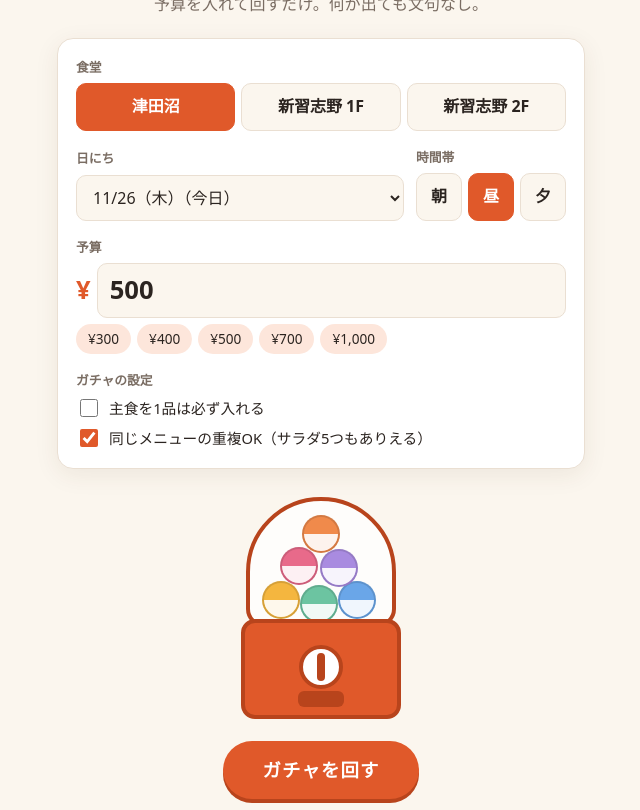
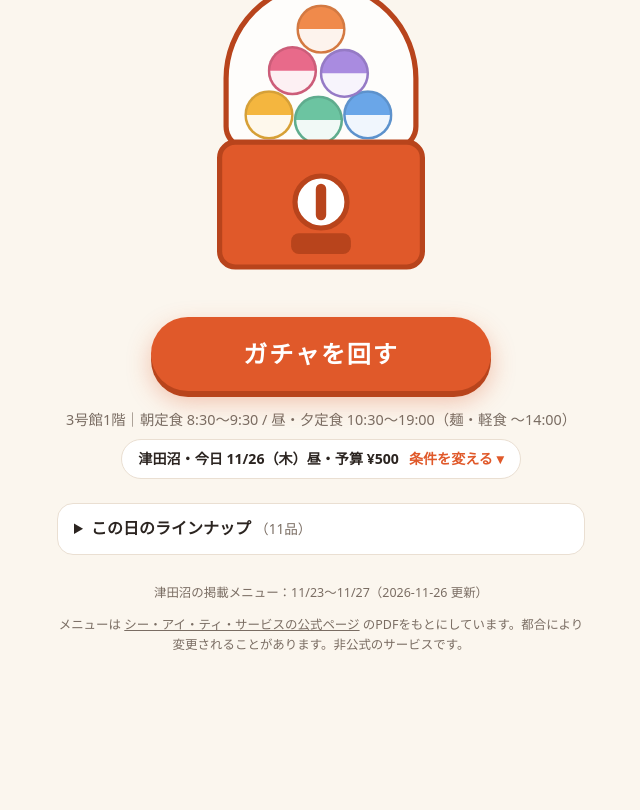
Before and after one commit to frogama55/gakushoku-gacha, a plain HTML site: page index.html in a window 1280 px wide. Shown: the part 116-926 px from the top of the page, without its empty margins (319-959 px from the left). After the commit the page ends 832 px from the top, so only its background shows below. Drawn offline with Linux system fonts and the light colour scheme.

Commit message:
ガチャを回すことを画面の主役にし、条件は要約1行に折りたたむ
開いてすぐガチャ本体と「ガチャを回す」ボタンが目に入るよう、条件パネルより上に置いた。
機械とボタンを大きくし、条件は「食堂・日付・時間帯・予算」の要約1行から開いて変える形にした。

Co-Authored-By: Claude Opus 5.5 <noreply@anthropic.com>

```diff
--- a/app.js
+++ b/app.js
@@ -199,6 +199,22 @@
     if (!items.length) status.textContent = note || "この日・時間帯はメニューがありません";
     else status.textContent = note || `${caf.place}｜${caf.hours}`;
     $("spin").disabled = items.length === 0;
+    renderSummary();
+  }
+
+  // 折りたたんだ設定の1行要約：「第一食堂・11/26（木）昼・予算 ¥500」
+  function renderSummary() {
+    const caf = cafeteria();
+    const d = parseIso(state.date);
+    const today = state.date === isoLocal(new Date()) ? "今日 " : "";
+    const budget = Math.floor(Number($("budget").value));
+    const extras = [$("requireMain").checked && "主食あり", !$("allowDup").checked && "重複なし"].filter(Boolean);
+    $("summary").textContent = [
+      caf.name,
+      `${today}${d.getMonth() + 1}/${d.getDate()}（${WEEKDAYS[d.getDay()]}）${data.slots[state.slot]}`,
+      budget > 0 ? `予算 ${yen(budget)}` : "予算未入力",
+      ...extras,
+    ].join("・");
   }
 
   const MACHINE_FX = ["spinning", "dropped", "shake", "shake-soft", "glow-gold", "glow-rainbow", "explode"];
@@ -291,6 +307,7 @@
     const budget = Math.floor(Number($("budget").value));
     if (!Number.isFinite(budget) || budget <= 0) {
       $("status").textContent = "予算を入力してください";
+      $("settings").open = true;
       $("budget").focus();
       return;
     }
@@ -403,13 +420,14 @@
     [300, 400, 500, 700, 1000].forEach((v) => {
       const b = document.createElement("button");
       b.type = "button"; b.textContent = yen(v);
-      b.addEventListener("click", () => { $("budget").value = v; persist(); });
+      b.addEventListener("click", () => { $("budget").value = v; persist(); renderSummary(); });
       $("budgetChips").appendChild(b);
     });
 
     $("date").addEventListener("change", (e) => { state.date = e.target.value; renderSlots(); renderLineup(); clearResult(); });
     $("budget").addEventListener("change", persist);
-    ["requireMain", "allowDup"].forEach((k) => $(k).addEventListener("change", persist));
+    $("budget").addEventListener("input", renderSummary);
+    ["requireMain", "allowDup"].forEach((k) => $(k).addEventListener("change", () => { persist(); renderSummary(); }));
     $("spin").addEventListener("click", spin);
     $("again").addEventListener("click", spin);
     $("copy").addEventListener("click", copyResult);
--- a/index.html
+++ b/index.html
@@ -12,10 +12,42 @@
     <header class="hero">
       <p class="eyebrow">今日なに食べる？</p>
       <h1>学食ガチャ</h1>
-      <p class="lead">予算を入れて回すだけ。何が出ても文句なし。</p>
     </header>
 
-    <section class="panel" aria-label="条件">
+    <section class="machine-area">
+      <div class="machine-scale">
+        <div class="machine" id="machine" aria-hidden="true">
+          <div class="dome">
+            <span class="ball b1"></span><span class="ball b2"></span><span class="ball b3"></span>
+            <span class="ball b4"></span><span class="ball b5"></span><span class="ball b6"></span>
+          </div>
+          <div class="body">
+            <div class="knob" id="knob"></div>
+            <div class="slot-hole"></div>
+          </div>
+          <div class="capsule" id="capsule"><span></span></div>
+          <div class="burst" id="burst"></div>
+        </div>
+      </div>
+      <button class="spin" id="spin" type="button">ガチャを回す</button>
+      <p class="status" id="status" role="status"></p>
+    </section>
+
+    <details class="settings" id="settings">
+      <summary>
+        <span class="sum-text" id="summary"></span>
+        <span class="sum-edit"></span>
+      </summary>
+      <div class="panel" aria-label="条件">
+        <div class="field">
+          <label class="label" for="budget">予算</label>
+          <div class="budget">
+            <span class="yen">¥</span>
+            <input id="budget" type="number" inputmode="numeric" min="50" step="10" value="500">
+          </div>
+          <div class="chips" id="budgetChips"></div>
+        </div>
+
         <div class="field">
           <span class="label">食堂</span>
           <div class="seg" id="cafeteria" role="radiogroup"></div>
@@ -32,38 +64,13 @@
           </div>
         </div>
 
-      <div class="field">
-        <label class="label" for="budget">予算</label>
-        <div class="budget">
-          <span class="yen">¥</span>
-          <input id="budget" type="number" inputmode="numeric" min="50" step="10" value="500">
-        </div>
-        <div class="chips" id="budgetChips"></div>
-      </div>
-
         <div class="field opts">
           <span class="label">ガチャの設定</span>
           <label class="check"><input type="checkbox" id="requireMain"> 主食を1品は必ず入れる</label>
           <label class="check"><input type="checkbox" id="allowDup" checked> 同じメニューの重複OK（サラダ5つもありえる）</label>
         </div>
-    </section>
-
-    <section class="machine-area">
-      <div class="machine" id="machine" aria-hidden="true">
-        <div class="dome">
-          <span class="ball b1"></span><span class="ball b2"></span><span class="ball b3"></span>
-          <span class="ball b4"></span><span class="ball b5"></span><span class="ball b6"></span>
       </div>
-        <div class="body">
-          <div class="knob" id="knob"></div>
-          <div class="slot-hole"></div>
-        </div>
-        <div class="capsule" id="capsule"><span></span></div>
-        <div class="burst" id="burst"></div>
-      </div>
-      <button class="spin" id="spin" type="button">ガチャを回す</button>
-      <p class="status" id="status" role="status"></p>
-    </section>
+    </details>
 
     <section class="result" id="result" hidden aria-live="polite">
       <p class="badge" id="badge"></p>
--- a/style.css
+++ b/style.css
@@ -41,10 +41,26 @@ body {
 }
 .wrap { max-width: 560px; margin: 0 auto; padding: 24px 16px 48px; }
 
-.hero { text-align: center; margin-bottom: 20px; }
+.hero { text-align: center; margin-bottom: 4px; }
 .eyebrow { margin: 0; color: var(--accent); font-weight: 700; letter-spacing: .08em; font-size: .85rem; }
-h1 { margin: 2px 0 4px; font-size: 2.2rem; letter-spacing: .04em; }
-.lead { margin: 0; color: var(--muted); }
+h1 { margin: 0; font-size: 1.9rem; letter-spacing: .04em; line-height: 1.3; }
+
+/* ===== settings（添え物：普段は1行の要約だけ） ===== */
+.settings { margin-top: 6px; }
+.settings > summary {
+  list-style: none;
+  display: flex; align-items: center; justify-content: center; gap: 10px; flex-wrap: wrap;
+  margin: 0 auto; width: fit-content; max-width: 100%;
+  padding: 8px 16px; border-radius: 999px;
+  background: var(--surface); border: 1px solid var(--line);
+  font-size: .88rem; color: var(--muted); cursor: pointer;
+}
+.settings > summary::-webkit-details-marker { display: none; }
+.settings .sum-text { color: var(--ink); font-weight: 600; text-align: center; }
+.settings .sum-edit { color: var(--accent); font-weight: 700; white-space: nowrap; }
+.settings .sum-edit::after { content: "条件を変える ▾"; }
+.settings[open] .sum-edit::after { content: "閉じる ▴"; }
+.settings .panel { margin-top: 10px; }
 
 .panel {
   background: var(--surface);
@@ -103,7 +119,10 @@ select, input[type="number"] {
 .check input { width: 18px; height: 18px; accent-color: var(--accent); }
 
 /* ===== machine ===== */
-.machine-area { display: grid; justify-items: center; gap: 14px; margin: 28px 0 8px; }
+.machine-area { display: grid; justify-items: center; gap: 16px; margin: 12px 0 8px; }
+/* 機械を大きく見せる（.machine 自体は震え演出で transform を使うので外側で拡大） */
+.machine-scale { width: 234px; height: 320px; } /* 出てきたカプセルの分まで高さを取る */
+.machine-scale .machine { transform-origin: 0 0; scale: 1.3; }
 .machine { position: relative; width: 180px; height: 230px; }
 .dome {
   position: absolute; left: 15px; top: 0; width: 150px; height: 130px;
@@ -147,14 +166,18 @@ select, input[type="number"] {
 @keyframes drop { to { opacity: 1; transform: translateY(14px) scale(1); } }
 
 .spin {
-  font: inherit; font-size: 1.15rem; font-weight: 800; letter-spacing: .06em;
+  font: inherit; font-size: 1.5rem; font-weight: 900; letter-spacing: .08em;
   color: var(--accent-ink); background: var(--accent);
-  border: 0; border-radius: 999px; padding: 14px 40px; cursor: pointer;
-  box-shadow: 0 4px 0 var(--machine-dark);
-  transition: transform .08s;
+  border: 0; border-radius: 999px; padding: 18px 24px; cursor: pointer;
+  width: min(100%, 340px);
+  box-shadow: 0 6px 0 var(--machine-dark), 0 10px 24px rgba(224, 89, 42, .35);
+  transition: transform .08s, box-shadow .08s;
+  animation: beckon 2.4s ease-in-out infinite;
 }
-.spin:active { transform: translateY(3px); box-shadow: 0 1px 0 var(--machine-dark); }
-.spin:disabled { opacity: .5; cursor: wait; }
+.spin:hover { filter: brightness(1.05); }
+.spin:active { transform: translateY(5px); box-shadow: 0 1px 0 var(--machine-dark); animation: none; }
+.spin:disabled { opacity: .5; cursor: wait; animation: none; }
+@keyframes beckon { 0%, 70%, 100% { transform: none; } 80% { transform: scale(1.04); } 90% { transform: scale(.99); } }
 .status { margin: 0; min-height: 1.4em; color: var(--muted); font-size: .9rem; text-align: center; }
 
 /* ===== rare effects ===== */
@@ -256,6 +279,7 @@ select, input[type="number"] {
   .machine.explode .dome, .machine.explode .body { animation: none; opacity: 0; }
   .machine .capsule.big { animation: none; opacity: 1; transform: scale(2); }
   .machine.spinning .knob, .machine.spinning .ball { animation: none; }
+  .spin { animation: none; }
   .machine.dropped .capsule { animation: none; opacity: 1; transform: translateY(14px); }
   .picks li { animation: none !important; opacity: 1 !important; }
 }
```
Lines whose indentation alone changed are shown as unchanged.
